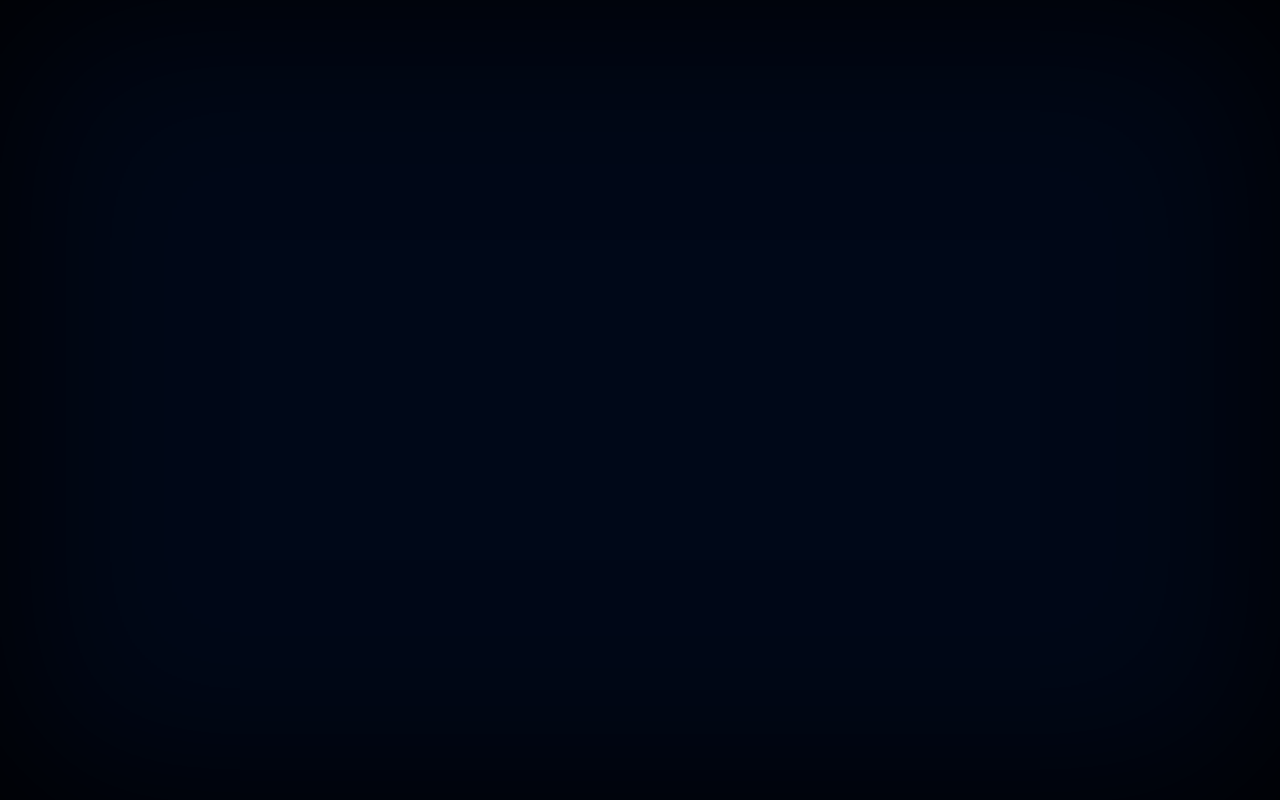
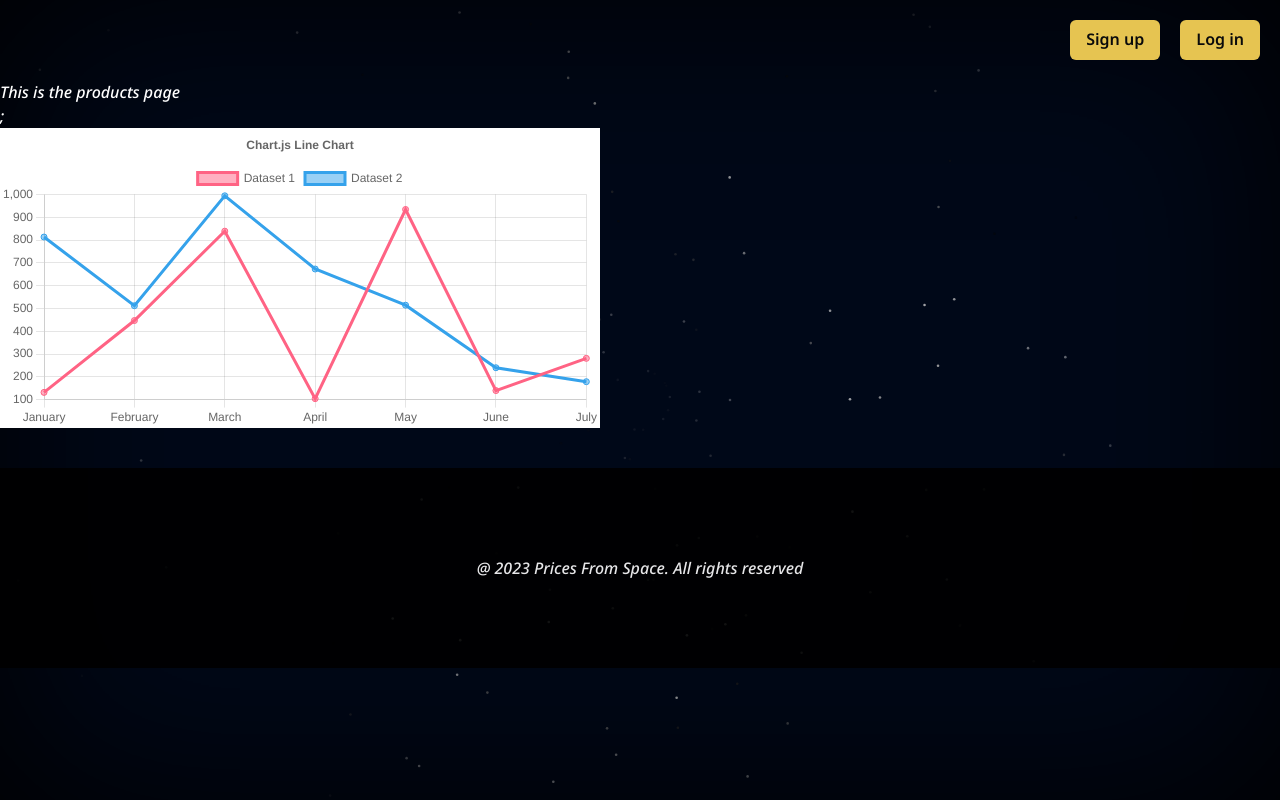
Before and after one commit to matiduda/price-tracker-front, a React (Vite) app: page /products in a window 1280 px wide. Before the commit this address had no page. Built offline with nearby package versions, Linux system fonts and the light colour scheme.

Commit message:
added chartjs

```diff
--- a/package.json
+++ b/package.json
@@ -15,14 +15,17 @@
     "@emotion/react": "^11.10.6",
     "@emotion/styled": "^11.10.6",
     "axios": "^1.3.5",
+    "chart.js": "^4.2.1",
     "framer-motion": "^10.9.1",
     "react": "^18.2.0",
+    "react-chartjs-2": "^5.2.0",
     "react-dom": "^18.2.0",
     "react-router-dom": "^6.10.0",
     "react-tsparticles": "^2.9.3",
     "tsparticles": "^2.9.3"
   },
   "devDependencies": {
+    "@types/chart.js": "^2.9.37",
     "@types/react": "^18.0.27",
     "@types/react-dom": "^18.0.10",
     "@vitejs/plugin-react": "^3.1.0",
--- /dev/null
+++ b/src/components/Plot/Plot.tsx
@@ -0,0 +1,72 @@
+import {
+    Chart as ChartJS,
+    CategoryScale,
+    LinearScale,
+    PointElement,
+    LineElement,
+    Title,
+    Tooltip,
+    Legend,
+} from 'chart.js';
+import {
+    Box,
+} from "@chakra-ui/react";
+import { ReactElement } from 'react';
+import { Line } from 'react-chartjs-2';
+
+ChartJS.register(
+    CategoryScale,
+    LinearScale,
+    PointElement,
+    LineElement,
+    Title,
+    Tooltip,
+    Legend
+);
+
+export const options = {
+    responsive: true,
+    plugins: {
+        legend: {
+            position: 'top' as const,
+        },
+        title: {
+            display: true,
+            text: 'Chart.js Line Chart',
+        },
+    },
+};
+
+const labels = ['January', 'February', 'March', 'April', 'May', 'June', 'July'];
+
+export const data = {
+    labels,
+    datasets: [
+        {
+            label: 'Dataset 1',
+            data: labels.map(() => Math.random() * 1000),
+            borderColor: 'rgb(255, 99, 132)',
+            backgroundColor: 'rgba(255, 99, 132, 0.5)',
+        },
+        {
+            label: 'Dataset 2',
+            data: labels.map(() => Math.random() * 1000),
+            borderColor: 'rgb(53, 162, 235)',
+            backgroundColor: 'rgba(53, 162, 235, 0.5)',
+        },
+    ],
+};
+
+const style = {
+    'background': "white",
+    'width': "600px",
+    'height': "300px",
+}
+
+export const Plot = (): ReactElement => {
+    return (
+        <Box style={style}>
+            <Line options={options} data={data} />
+        </Box>
+    );
+}
--- a/src/routes/Router.tsx
+++ b/src/routes/Router.tsx
@@ -1,6 +1,7 @@
 import { ReactElement, Suspense, lazy } from "react";
 import { BrowserRouter, Route, Routes } from "react-router-dom";
 import { paths } from "../utils/paths";
+import Products from "./userHome/Products";
 import { Wraper } from "./wraper/Wraper";
 
 const Home = lazy(() => import("./home/Home"));
@@ -27,6 +28,14 @@ export const Router = (): ReactElement => {
               </Suspense>
             }
           />
+          <Route
+            path={paths.products}
+            element={
+              <Suspense fallback={null}>
+                <Products />
+              </Suspense>
+            }
+          />
         </Route>
       </Routes>
     </BrowserRouter>
--- a/src/routes/userHome/Products.tsx
+++ b/src/routes/userHome/Products.tsx
@@ -1,9 +1,11 @@
 import { ReactElement } from "react";
+import { Plot } from "../../components/Plot/Plot";
 
 const Products = (): ReactElement => {
   return (
     <>
       <h2>This is the products page</h2>;
+      <Plot />
     </>
   );
 };
--- a/src/utils/paths.ts
+++ b/src/utils/paths.ts
@@ -1,5 +1,6 @@
 
 export const paths = {
     home: "/",
-    user: "/user"
+    user: "/user",
+    products: "/products",
 }
```
Also changed, not shown: 1 other file (tests, documents, lock files or other folders).
